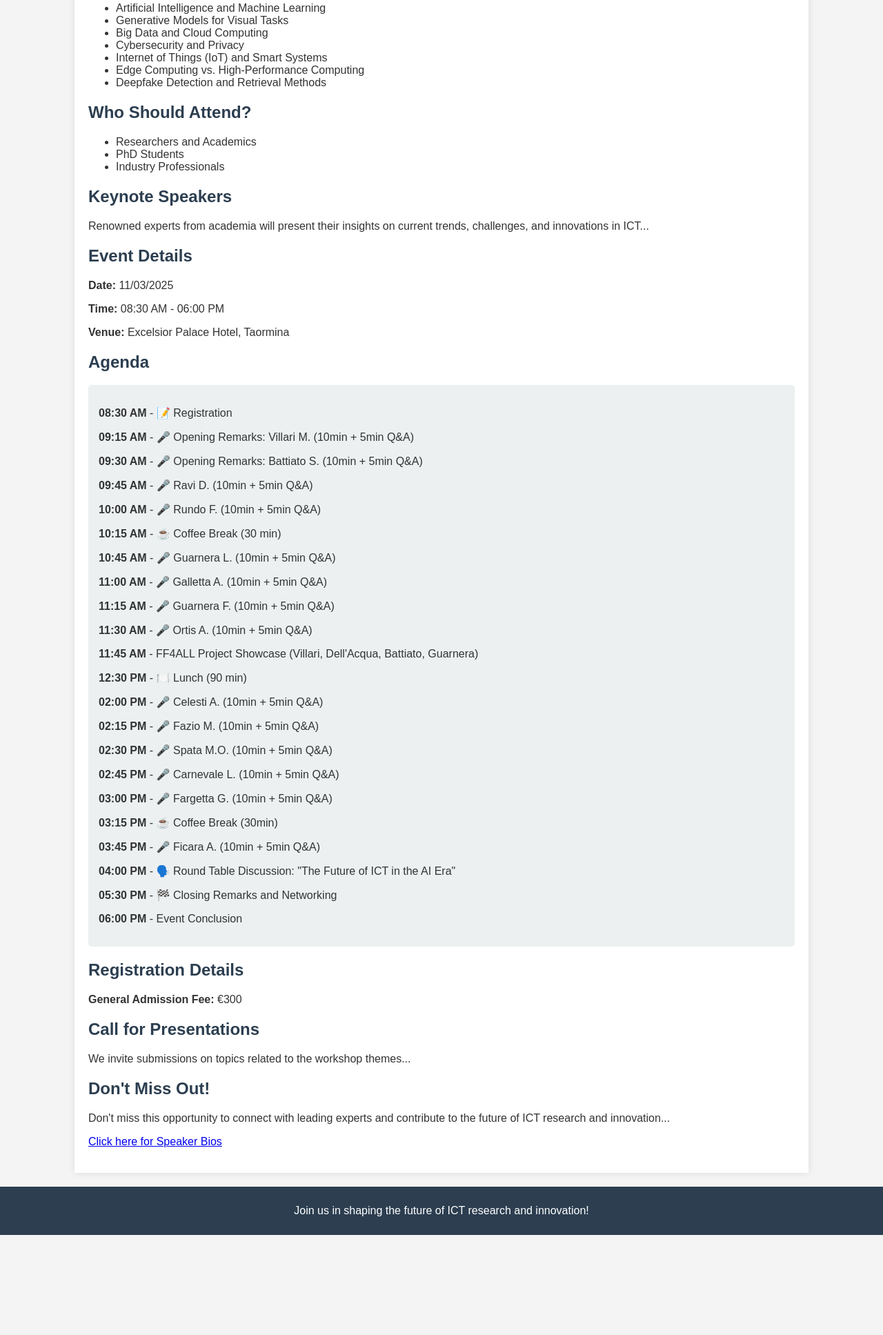
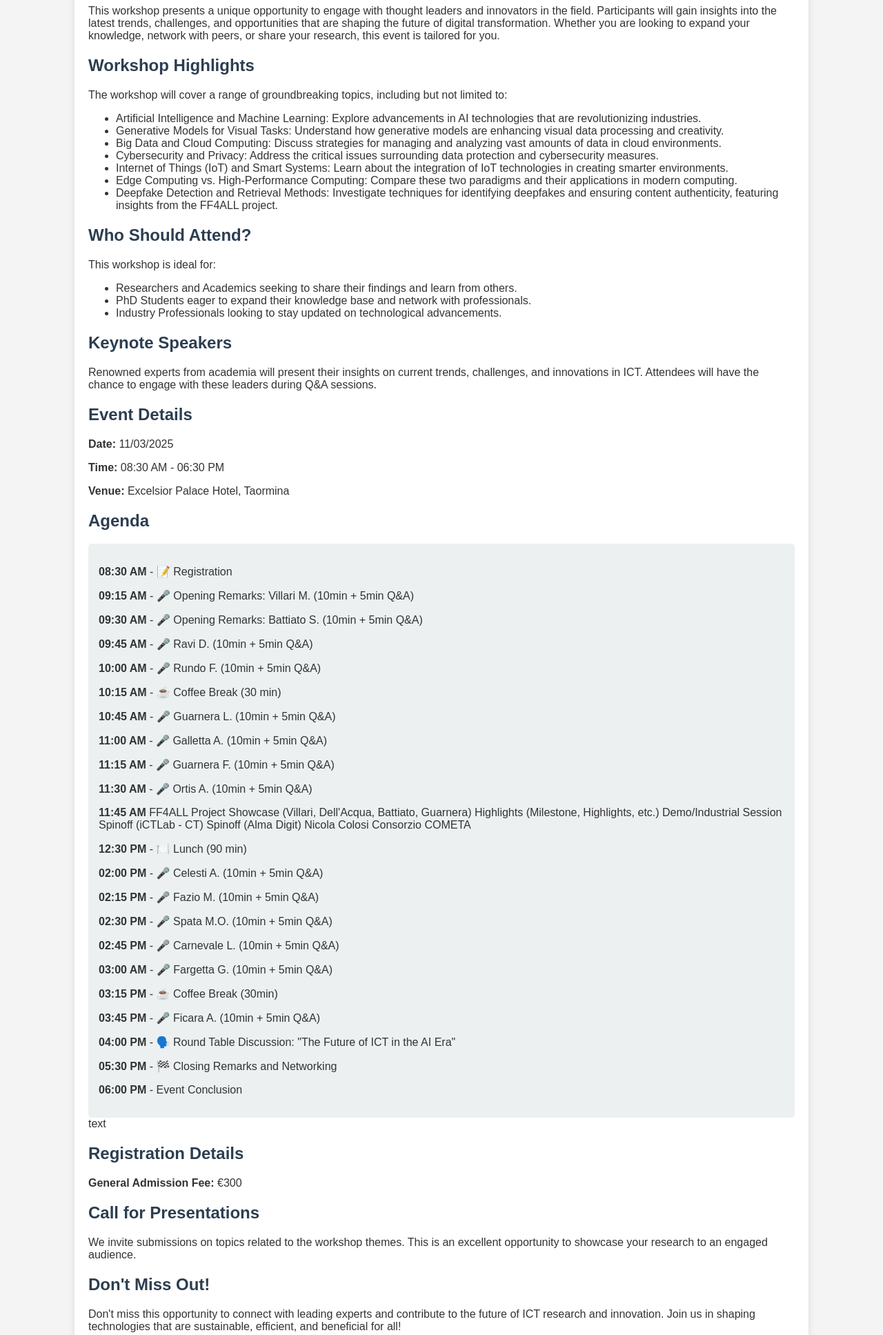
Before and after one commit to daniravi/Workshop, a plain HTML site: page index.html in a window 1280 px wide. Shown: the part 853-2788 px from the top of the page at 69% size. Before the commit the page ends 2643 px from the top, so only its background shows below. Drawn offline with Linux system fonts and the light colour scheme.

Commit message:
Update index.html

```diff
--- a/index.html
+++ b/index.html
@@ -1,100 +1,42 @@
-<!DOCTYPE html>
-<html lang="en">
-<head>
-    <meta charset="UTF-8">
-    <meta name="viewport" content="width=device-width, initial-scale=1.0">
-    <title>Workshop on Emerging Challenges and Innovations in ICT</title>
-    <style>
-        body {
-            font-family: Arial, sans-serif;
-            margin: 0;
-            padding: 0;
-            background-color: #f4f4f4;
-            color: #333;
-        }
-        .logo {
-            width: 100%;
-            display: block;
-            overflow: hidden;
-        }
-        .logo img {
-    width: 50%;
-    height: auto;
-    display: block;
-    margin: 0 auto; /* Centers the image */
-    object-fit: cover;
-}
-        .container {
-            width: 80%;
-            margin: auto;
-            background: #fff;
-            padding: 20px;
-            box-shadow: 0px 0px 10px rgba(0, 0, 0, 0.1);
-        }
-        h1, h2, h3 {
-            color: #2c3e50;
-        }
-        .highlight {
-            color: #e74c3c;
-            font-weight: bold;
-        }
-        .agenda {
-            background: #ecf0f1;
-            padding: 15px;
-            border-radius: 5px;
-        }
-        .footer {
-            text-align: center;
-            margin-top: 20px;
-            padding: 10px;
-            background: #2c3e50;
-            color: white;
-        }
-    </style>
-</head>
-<body>
-
-<div class="logo">
-    <img src="Logo.png" alt="Workshop Logo">
-</div>
-
-<div class="container">
-
+<!DOCTYPE html> <html lang="en"> <head> <meta charset="UTF-8"> <meta name="viewport" content="width=device-width, initial-scale=1.0"> <title>Workshop on Emerging Challenges and Innovations in ICT</title> <style> body { font-family: Arial, sans-serif; margin: 0; padding: 0; background-color: #f4f4f4; color: #333; } .logo { width: 100%; display: block; overflow: hidden; } .logo img { width: 50%; height: auto; display: block; margin: 0 auto; /* Centers the image */ object-fit: cover; } .container { width: 80%; margin: auto; background: #fff; padding: 20px; box-shadow: 0px 0px 10px rgba(0, 0, 0, 0.1); } h1, h2, h3 { color: #2c3e50; } .highlight { color: #e74c3c; font-weight: bold; } .agenda { background: #ecf0f1; padding: 15px; border-radius: 5px; } .footer { text-align: center; margin-top: 20px; padding: 10px; background: #2c3e50; color: white; } </style> </head> <body> <div class="logo"> <img src="Logo.png" alt="Workshop Logo"> </div> <div class="container">
+text
 <h1>Workshop on Emerging Challenges and Innovations in ICT in the Era of AI</h1>
 <h2>UCC: Unified Complex Computing</h2>
 
 <p>Join us for a transformative workshop that delves into the forefront of Information and Communication Technology (ICT) and Computer Science. Organized by the University of Messina and the University of Catania, this event is designed to foster collaboration among experts, researchers, and professionals who are navigating the evolving landscape of ICT in the age of artificial intelligence.</p>
 
 <h2>Supported by the FF4ALL Project</h2>
-    <p>This workshop is supported by the FF4ALL project that addresses the issues of disinformation, infodemic, and propaganda, which contribute to Cognitive Warfare—efforts to influence public perception and trust in media and institutions...</p>
+<p>This workshop is supported by the FF4ALL project that addresses the issues of disinformation, infodemic, and propaganda, which contribute to Cognitive Warfare—efforts to influence public perception and trust in media and institutions. The initiative, coordinated by UNISA, integrates intelligence analysis, artificial intelligence, political studies, data science, and web intelligence to develop tools and methodologies for counteracting information disorder. It includes several research areas, such as deepfake detection, decision support for cyber intelligence, and media authentication. The project fosters a multidisciplinary approach to monitor, detect, and mitigate the spread of misinformation, promoting trust and critical awareness in digital information ecosystems.</p>
 
 <h2>Why Attend?</h2>
-    <p>This workshop presents a unique opportunity to engage with thought leaders and innovators in the field...</p>
+<p>This workshop presents a unique opportunity to engage with thought leaders and innovators in the field. Participants will gain insights into the latest trends, challenges, and opportunities that are shaping the future of digital transformation. Whether you are looking to expand your knowledge, network with peers, or share your research, this event is tailored for you.</p>
 
 <h2>Workshop Highlights</h2>
+<p>The workshop will cover a range of groundbreaking topics, including but not limited to:</p>
 <ul>
-        <li>Artificial Intelligence and Machine Learning</li>
-        <li>Generative Models for Visual Tasks</li>
-        <li>Big Data and Cloud Computing</li>
-        <li>Cybersecurity and Privacy</li>
-        <li>Internet of Things (IoT) and Smart Systems</li>
-        <li>Edge Computing vs. High-Performance Computing</li>
-        <li>Deepfake Detection and Retrieval Methods</li>
+    <li>Artificial Intelligence and Machine Learning: Explore advancements in AI technologies that are revolutionizing industries.</li>
+    <li>Generative Models for Visual Tasks: Understand how generative models are enhancing visual data processing and creativity.</li>
+    <li>Big Data and Cloud Computing: Discuss strategies for managing and analyzing vast amounts of data in cloud environments.</li>
+    <li>Cybersecurity and Privacy: Address the critical issues surrounding data protection and cybersecurity measures.</li>
+    <li>Internet of Things (IoT) and Smart Systems: Learn about the integration of IoT technologies in creating smarter environments.</li>
+    <li>Edge Computing vs. High-Performance Computing: Compare these two paradigms and their applications in modern computing.</li>
+    <li>Deepfake Detection and Retrieval Methods: Investigate techniques for identifying deepfakes and ensuring content authenticity, featuring insights from the FF4ALL project.</li>
 </ul>
 
 <h2>Who Should Attend?</h2>
+<p>This workshop is ideal for:</p>
 <ul>
-        <li>Researchers and Academics</li>
-        <li>PhD Students</li>
-        <li>Industry Professionals</li>
+    <li>Researchers and Academics seeking to share their findings and learn from others.</li>
+    <li>PhD Students eager to expand their knowledge base and network with professionals.</li>
+    <li>Industry Professionals looking to stay updated on technological advancements.</li>
 </ul>
 
 <h2>Keynote Speakers</h2>
-    <p>Renowned experts from academia will present their insights on current trends, challenges, and innovations in ICT...</p>
+<p>Renowned experts from academia will present their insights on current trends, challenges, and innovations in ICT. Attendees will have the chance to engage with these leaders during Q&A sessions.</p>
 
 <h2>Event Details</h2>
 <p><b>Date:</b> 11/03/2025</p>
-    <p><b>Time:</b> 08:30 AM - 06:00 PM</p>
+<p><b>Time:</b> 08:30 AM - 06:30 PM</p>
 <p><b>Venue:</b> Excelsior Palace Hotel, Taormina</p>
 
 <h2>Agenda</h2>
@@ -107,15 +49,21 @@
     <p><b>10:15 AM</b> - ☕ Coffee Break (30 min)</p>
     <p><b>10:45 AM</b> - 🎤 Guarnera L. (10min + 5min Q&A)</p>
     <p><b>11:00 AM</b> - 🎤 Galletta A. (10min + 5min Q&A)</p>
-        <p><b>11:15 AM</b> - 🎤 Guarnera F. (10min + 5min Q&A)</p>
+    <p><b>11:15 AM</b> - 🎤  Guarnera F. (10min + 5min Q&A)</p>
     <p><b>11:30 AM</b> - 🎤 Ortis A. (10min + 5min Q&A)</p>
-        <p><b>11:45 AM</b> - FF4ALL Project Showcase (Villari, Dell'Acqua, Battiato, Guarnera)</p>
+    <p><b>11:45 AM</b>
+FF4ALL Project Showcase (Villari, Dell'Acqua, Battiato, Guarnera)
+Highlights (Milestone, Highlights, etc.)
+Demo/Industrial Session
+Spinoff (iCTLab - CT)
+Spinoff (Alma Digit) Nicola Colosi
+Consorzio COMETA</p>
 <p><b>12:30 PM</b> - 🍽️ Lunch (90 min)</p>
 <p><b>02:00 PM</b> - 🎤 Celesti A. (10min + 5min Q&A)</p>
 <p><b>02:15 PM</b> - 🎤 Fazio M. (10min + 5min Q&A)</p>
 <p><b>02:30 PM</b> - 🎤 Spata M.O. (10min + 5min Q&A)</p>
 <p><b>02:45 PM</b> - 🎤 Carnevale L. (10min + 5min Q&A)</p>
-        <p><b>03:00 PM</b> - 🎤 Fargetta G. (10min + 5min Q&A)</p>
+<p><b>03:00 AM</b> - 🎤 Fargetta G. (10min + 5min Q&A)</p>
 <p><b>03:15 PM</b> - ☕ Coffee Break (30min)</p>
 <p><b>03:45 PM</b> - 🎤 Ficara A. (10min + 5min Q&A)</p>
 <p><b>04:00 PM</b> - 🗣️ Round Table Discussion: "The Future of ICT in the AI Era"</p>
@@ -123,21 +71,14 @@
 <p><b>06:00 PM</b> - Event Conclusion</p>
 </div>
 
+text
 <h2>Registration Details</h2>
 <p><b>General Admission Fee:</b> €300</p>
 
 <h2>Call for Presentations</h2>
-    <p>We invite submissions on topics related to the workshop themes...</p>
+<p>We invite submissions on topics related to the workshop themes. This is an excellent opportunity to showcase your research to an engaged audience.</p>
 
 <h2>Don't Miss Out!</h2>
-    <p>Don't miss this opportunity to connect with leading experts and contribute to the future of ICT research and innovation...</p>
+<p>Don't miss this opportunity to connect with leading experts and contribute to the future of ICT research and innovation. Join us in shaping technologies that are sustainable, efficient, and beneficial for all!</p>
 
 <p><a href="allBio.html">Click here for Speaker Bios</a></p>
-</div>
-
-<div class="footer">
-    <p>Join us in shaping the future of ICT research and innovation!</p>
-</div>
-
-</body>
-</html>
```
Lines whose indentation alone changed are shown as unchanged.
